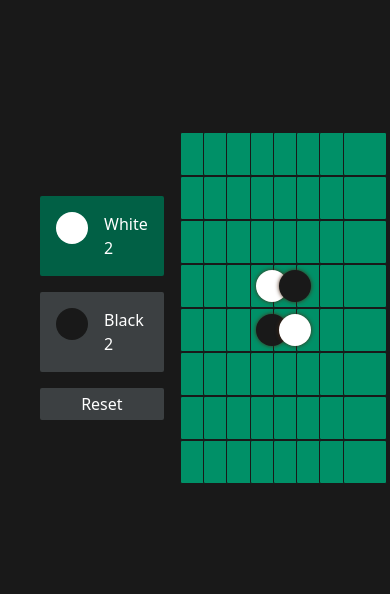
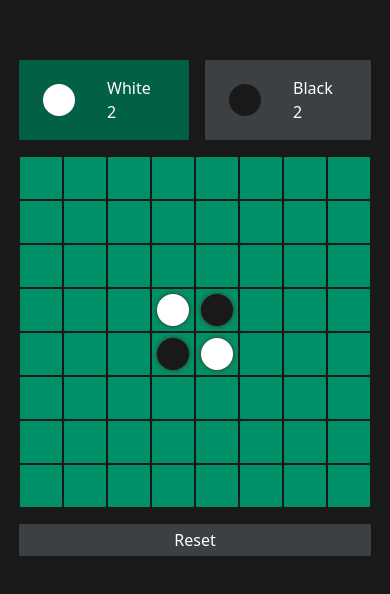
Before and after one commit to padmansh/oh-thello, a React (Create React App) app: page / in a window 390 px wide. Shown: the part 114-708 px from the top of the page. Built offline with nearby package versions, Linux system fonts and the light colour scheme.

Commit message:
--add : responsiveness

```diff
--- a/src/Othello/Board.js
+++ b/src/Othello/Board.js
@@ -282,15 +282,13 @@ const Board = () => {
 
   return (
     <>
-      <div className="p-4 flex flex-col justify-center items-center h-screen bg-dark">
-        <div className="p-2 flex items-center justify-center">
-          <div className="px-4 text-white flex flex-col">
-            <PlayerDetails
-              coinCount={coinCount}
-              turn={turn}
-              resetBoard={resetBoard}
-            />
-          </div>
+      <div className="p-2 sm:p-4 flex flex-col justify-center items-center h-screen bg-dark">
+        <div className="p-0 sm:p-2 flex flex-col md:flex-row items-center justify-center">
+          <PlayerDetails
+            coinCount={coinCount}
+            turn={turn}
+            resetBoard={resetBoard}
+          />
           <div className="grid grid-cols-8">
             {squares.map((square) =>
               square.map((tile) => (
@@ -313,6 +311,12 @@ const Board = () => {
               ))
             )}
           </div>
+          <button
+            className="bg-button_black rounded-sm py-1 md:hidden text-white mt-4 w-full"
+            onClick={resetBoard}
+          >
+            Reset
+          </button>
         </div>
       </div>
     </>
--- a/src/Othello/PlayerDetails.js
+++ b/src/Othello/PlayerDetails.js
@@ -9,20 +9,21 @@ const arr = [
 const PlayerDetails = ({ coinCount, turn, resetBoard }) => {
   return (
     <>
+      <div className="flex md:flex-col md:mr-4 justify-between w-full md:w-1/4 text-white">
         {arr.map((player, idx) => (
           <div
             key={idx}
-          className={`flex p-2 rounded-sm mb-4 ${
+            className={`flex p-2 rounded-sm mb-4 flex-grow ${
               (turn === "w" && player.name === "White") ||
               (turn === "b" && player.name === "Black")
                 ? "bg-board_green_dark"
                 : "bg-button_black"
-          }`}
+            } ${player.name === "White" ? "mr-2 md:mr-0" : "ml-2 md:ml-0"}`}
           >
-          <div className="p-2">
+            <div className="p-4 flex items-center md:flex-remove">
               <Coin color={player.color} />
             </div>
-          <div className="p-2 flex flex-col ">
+            <div className="p-2 px-4  flex flex-col justify-center ">
               <p className="">{player.name}</p>
               <p className="">
                 {player.color === "white" ? coinCount.white : coinCount.black}
@@ -30,9 +31,14 @@ const PlayerDetails = ({ coinCount, turn, resetBoard }) => {
             </div>
           </div>
         ))}
-      <button className="bg-button_black rounded-sm py-1" onClick={resetBoard}>
+
+        <button
+          className="bg-button_black rounded-sm py-1 hidden md:block"
+          onClick={resetBoard}
+        >
           Reset
         </button>
+      </div>
     </>
   );
 };
--- a/tailwind.config.js
+++ b/tailwind.config.js
@@ -12,7 +12,7 @@ const rotateY = plugin(function ({ addUtilities }) {
 });
 
 module.exports = {
-  purge: ["./Othello/**/*.{js,ts,jsx,tsx}"],
+  purge: ["./src/**/*.{js,ts,jsx,tsx}"],
   presets: [],
   darkMode: false, // or 'media' or 'class'
   theme: {
```
Lines whose indentation alone changed are shown as unchanged.
